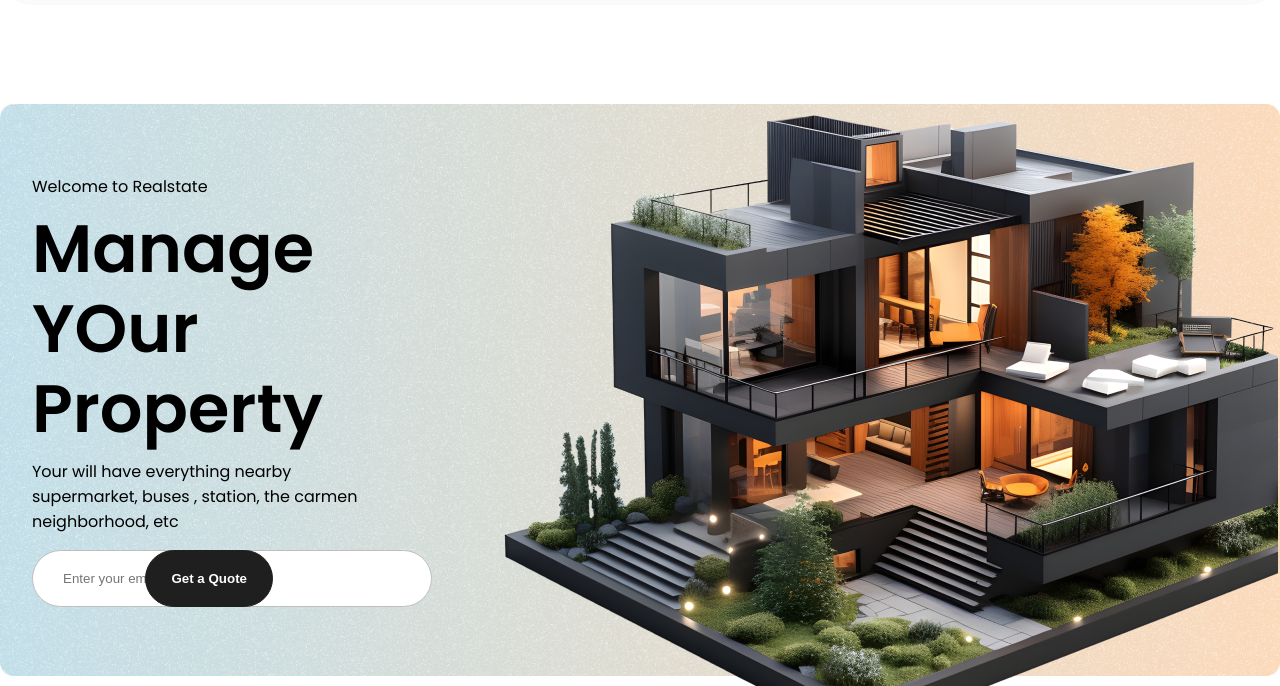
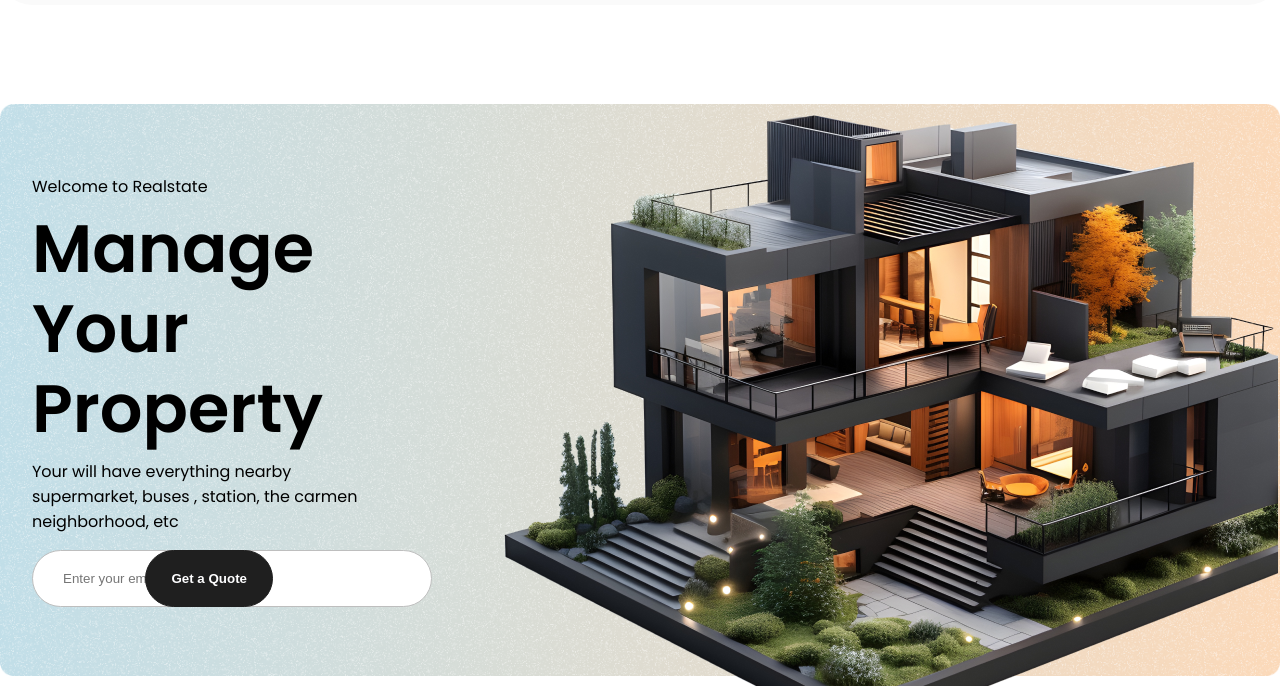
Before and after one commit to beesou777/real-state-design, a plain HTML site: page index.html in a window 1280 px wide. Shown: the part 114-800 px from the top of the page. Drawn offline with Linux system fonts and the light colour scheme.

Commit message:
created realstate design

```diff
--- a/index.html
+++ b/index.html
@@ -62,7 +62,7 @@
     <section id="hero-section">
         <div class="hero-section-content">
             <p class="greeting">Welcome to Realstate</p>
-            <p class="heading">Manage YOur Property</p>
+            <p class="heading">Manage Your Property</p>
             <p class="desc">
                 Your will have everything nearby supermarket, buses , station, the carmen neighborhood, etc</p>
             <form class="get-quote">
```
